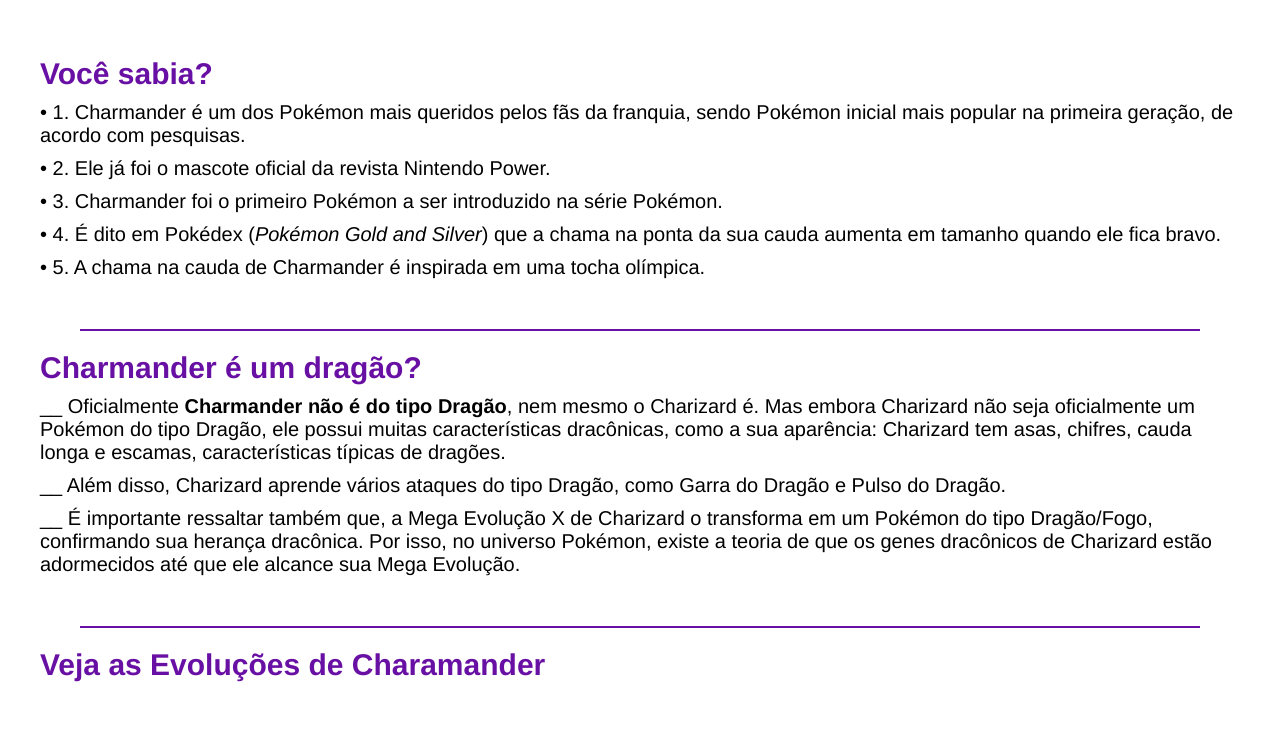
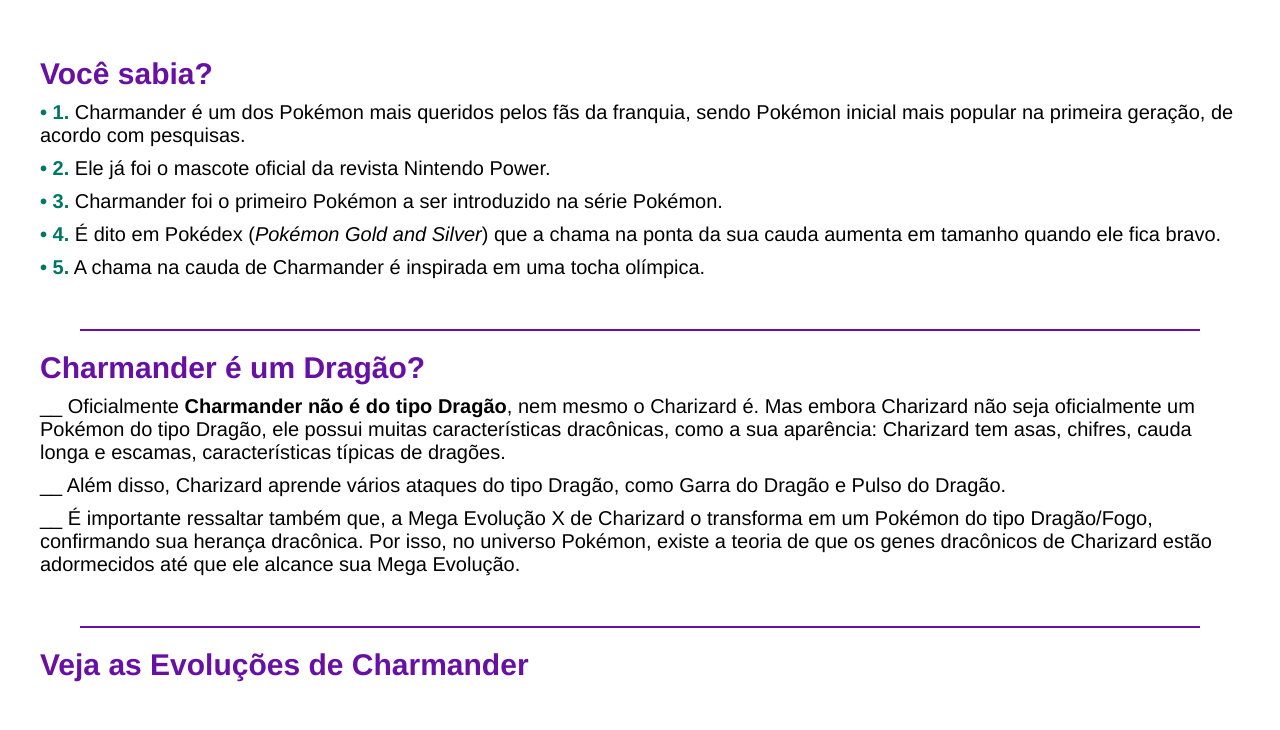
Before and after one commit to JMarcosMoura/JMarcosMoura.github.io, a plain HTML site: page laranja.html in a window 1280 px wide. Shown: the part 1343-2073 px from the top of the page. Drawn offline with Linux system fonts and the light colour scheme.

Commit message:
Atualizar o laranja.html

```diff
--- a/laranja.html
+++ b/laranja.html
@@ -4,11 +4,10 @@
   <meta charset="UTF-8">
   <meta name="viewport" content="width=device-width, initial-scale=1.0">
   <link rel="stylesheet" href="Index.css">
-  <title>Charmander</title>
+  <title>CHARMANDER</title>
  </head>
 
- <body>
-
+ <body class="fundofire">
 
 <div class="fire">
   <header>
@@ -34,6 +33,7 @@
 <p>__ Ao evoluir para <strong>Charizard</strong>, Charmander se torna um Pokémon poderoso e majestoso. Charizard possui asas que lhe permitem voar e uma chama ainda mais poderosa.</p>
       </div>
 
+      <div class="verde">
       <div class="paraf">
       <div class="text1">
     <h3>Habilidades da família Charmander</h3>
@@ -73,7 +73,8 @@ Lança-chamas, Fogo Fátuo, Garra de Dragão, Ataque Aéreo.</p>
 <p>
   <strong>• Ataques:</strong>
   Os mesmos do Charmeleon, além de:
-Fogo Gélido, Raio Solar, Clarão do Sol, Bola Sombra,Furacão, Terremoto, Explosão Focal, Vento Sinistro</p>
+  Fogo Gélido, Raio Solar, Clarão do Sol, Bola Sombra,Furacão, Terremoto, Explosão Focal, Vento Sinistro</p>
+      </div>
       </div>
       </div>
 
@@ -84,19 +85,21 @@ Fogo Gélido, Raio Solar, Clarão do Sol, Bola Sombra,Furacão, Terremoto, Explo
       <p>__ Charmander pode aprender movimentos poderosos através de TMs e HMs.</p>
       </div>
 
+      <div class="verde">
       <div class="text1">
       <h3>Você sabia?</h3>
-      <p>• 1. Charmander é um dos Pokémon mais queridos pelos fãs da franquia, sendo Pokémon inicial mais popular na primeira geração, de acordo com pesquisas.</p>
-      <p>• 2. Ele já foi o mascote oficial da revista Nintendo Power.</p>
-      <p>• 3. Charmander foi o primeiro Pokémon a ser introduzido na série Pokémon.</p>
-      <p>• 4. É dito em Pokédex (<em>Pokémon Gold and Silver</em>) que a chama na ponta da sua cauda aumenta em tamanho quando ele fica bravo.</p>
-      <p>• 5. A chama na cauda de Charmander é inspirada em uma tocha olímpica.</p>
+      <p><strong>• 1.</strong> Charmander é um dos Pokémon mais queridos pelos fãs da franquia, sendo Pokémon inicial mais popular na primeira geração, de acordo com pesquisas.</p>
+      <p><strong>• 2.</strong> Ele já foi o mascote oficial da revista Nintendo Power.</p>
+      <p><strong>• 3.</strong> Charmander foi o primeiro Pokémon a ser introduzido na série Pokémon.</p>
+      <p><strong>• 4.</strong> É dito em Pokédex (<em>Pokémon Gold and Silver</em>) que a chama na ponta da sua cauda aumenta em tamanho quando ele fica bravo.</p>
+      <p><strong>• 5.</strong> A chama na cauda de Charmander é inspirada em uma tocha olímpica.</p>
+      </div>
       </div>
 
  <hr />
 
       <div class="text1">
-      <h3>Charmander é um dragão?</h3>
+      <h3>Charmander é um Dragão?</h3>
       <p>__ Oficialmente <strong>Charmander não é do tipo Dragão</strong>, nem mesmo o Charizard é. Mas embora Charizard não seja oficialmente um Pokémon do tipo Dragão, ele possui muitas características dracônicas, como a sua aparência: Charizard tem asas, chifres, cauda longa e escamas, características típicas de dragões.</p>
       <p>__ Além disso, Charizard aprende vários ataques do tipo Dragão, como Garra do Dragão e Pulso do Dragão.</p>
       <p>__ É importante ressaltar também que, a Mega Evolução X de Charizard o transforma em um Pokémon do tipo Dragão/Fogo, confirmando sua herança dracônica. Por isso, no universo Pokémon, existe a teoria de que os genes dracônicos de Charizard estão adormecidos até que ele alcance sua Mega Evolução.</p>
@@ -105,16 +108,20 @@ Fogo Gélido, Raio Solar, Clarão do Sol, Bola Sombra,Furacão, Terremoto, Explo
       <hr >
 
       <div class"text1">
-        <h3>Veja as Evoluções de Charamander</h3>
-        <div class="char">
+        <h3>Veja as Evoluções de Charmander</h3>
+        <div class="container">
         <img src="Imagens/fire_evol1.png" alt="">
         <img src="Imagens/fire_evol2.png" alt="">
         <img src="Imagens/fire_evol3.png" alt="">
         </div>
-        </div>
+      </div>
+
     </section>
+
     </div>
   </main>
 </div>
+
+
  </body>
 </html>
```
